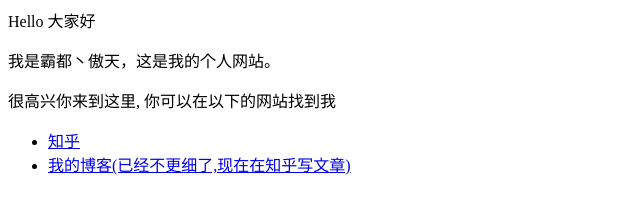
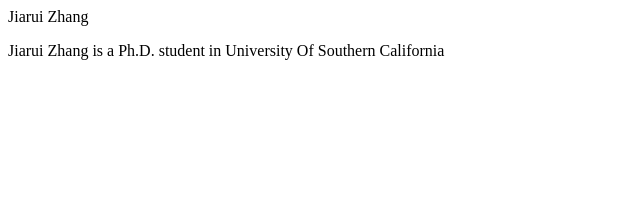
Before and after one commit to saccharomycetes/zjrr.github.io, a plain HTML site: page index.html in a window 1280 px wide. Shown: the whole page, without its empty margins (0-640 px from the left). Drawn offline with Linux system fonts and the light colour scheme.

Commit message:
Update index.html

```diff
--- a/index.html
+++ b/index.html
@@ -1,8 +1,2 @@
-<p>Hello 大家好</p>
-<p>我是霸都丶傲天，这是我的个人网站。 </p>
-<p>很高兴你来到这里, 你可以在以下的网站找到我</p>
-
-<ul>
-  <li> <a href="https://www.zhihu.com/people/AJLoveChina">知乎</a> </li>
-  <li> <a href="http://hejie.nigeerhuo.com">我的博客(已经不更细了,现在在知乎写文章)</a> </li>
-</ul>
+<p>Jiarui Zhang</p>
+<p>Jiarui Zhang is a Ph.D. student in University Of Southern California</p>
```
